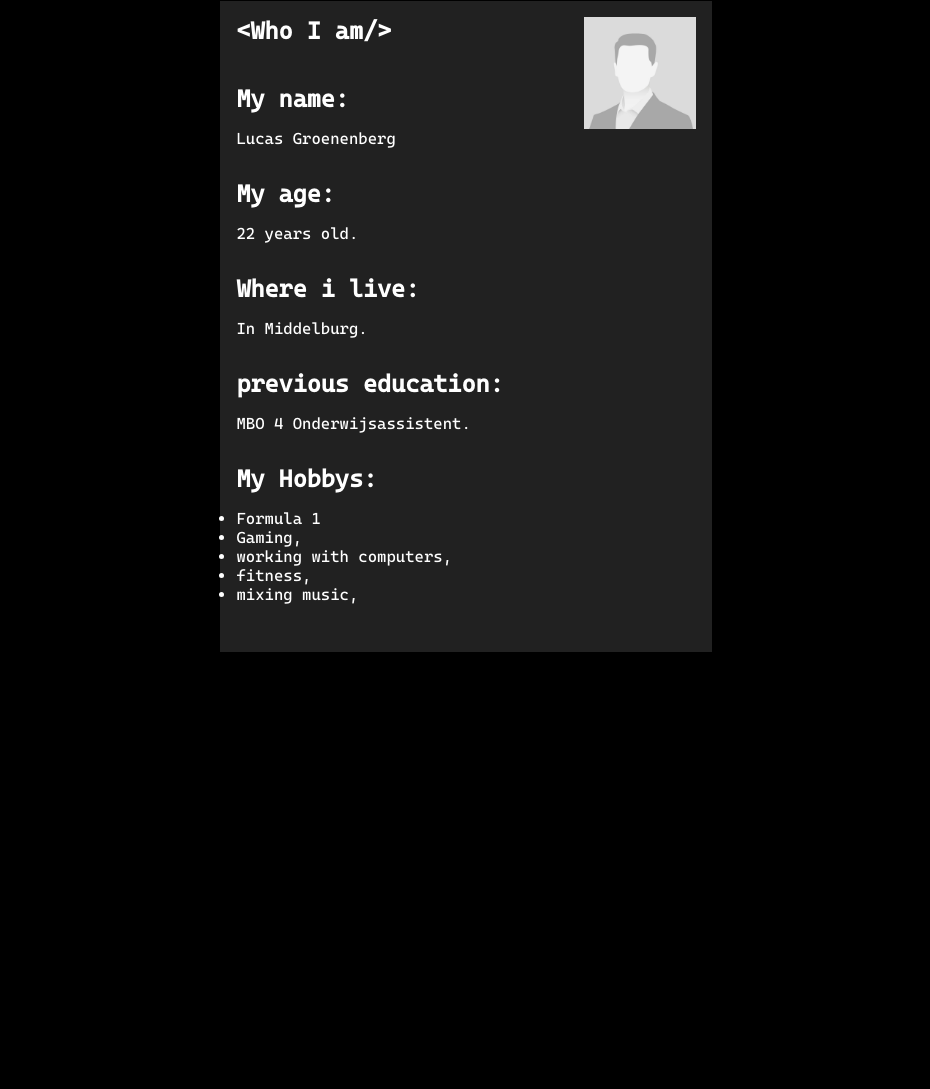
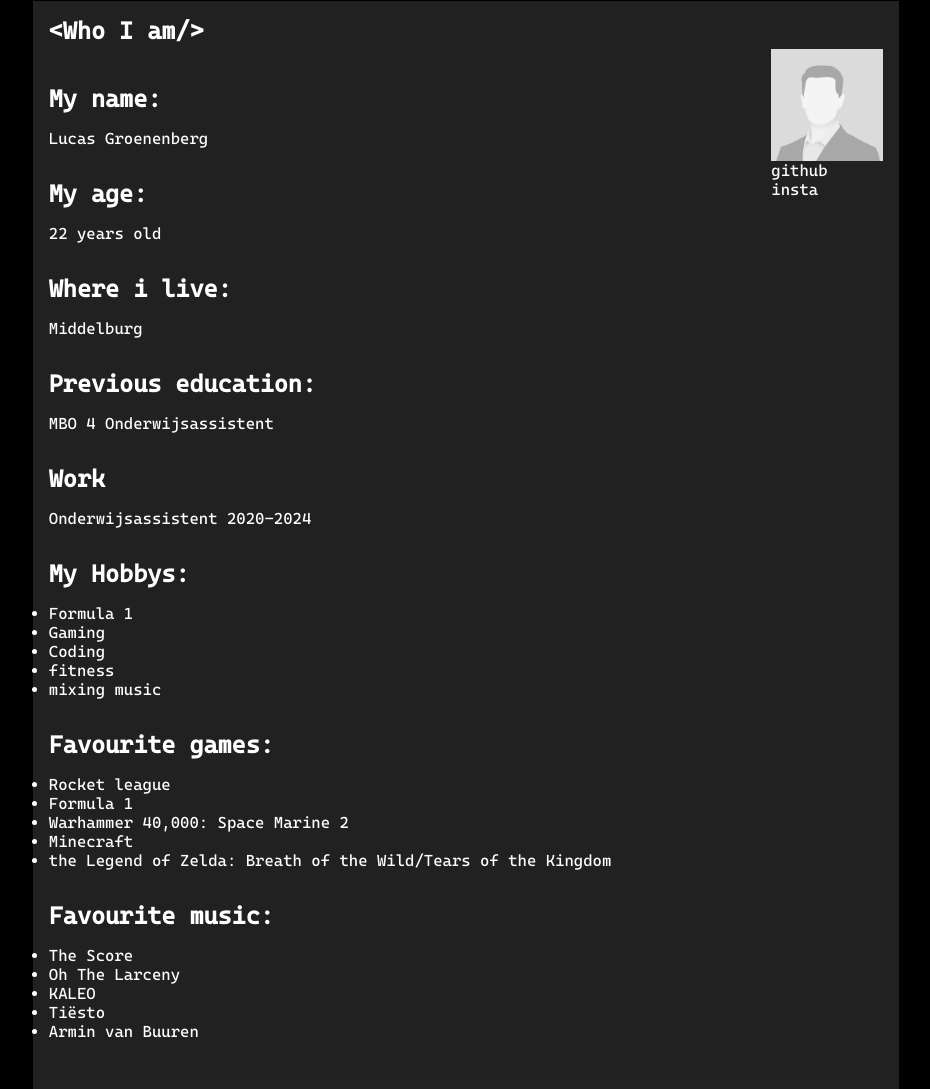
Before and after one commit to LDGroenenberg/LDGroen.github.io, a plain HTML site: page html/profile.html in a window 1280 px wide. Shown: the part 149-1238 px from the top of the page, without its empty margins (174-1104 px from the left). Before the commit the page ends 801 px from the top, so only its background shows below. Drawn offline with Linux system fonts and the light colour scheme.

Commit message:
update index.html/css, profile.html/css, faq.html/css

```diff
--- a/css/faqstyles.css
+++ b/css/faqstyles.css
@@ -4,8 +4,6 @@
 }
 
 * {
-    background-color: black;
-    color: white;
     font-family: 'cascadia-mono';
     size: 10px;
     box-sizing: border-box;
@@ -13,21 +11,27 @@
     margin: 0;
 }
 
+html {
+    background-color: black;
+    color: white;
+}
+
 /* Header-menu bar */
 header {
     display: flex;
     justify-content: space-between;
     align-items: center;
-    padding: 1rem;
-    position: sticky;
+    padding: 2rem 1rem;
+    margin-bottom: 3rem;
+    position: relative;
 }
 
 .headertitle h1 {
     font-size: 2rem;
-
+    color: white;
 }
 
-.headerbuttons nav a {
+.headerbuttons {
     display: flex;
     flex-direction: row;
     gap: 1rem;
@@ -35,6 +39,11 @@ header {
 
 .headerbuttons a {
     text-decoration: none;
+    color: white;
+}
+
+.headerbuttons p {
+    color: white;
 }
 
 .homebutton:hover {
@@ -56,3 +65,24 @@ header {
 .faqbutton:hover {
     color: #b889b2;
 }
+
+/* main */
+main {
+    display: flex;
+    flex-direction: column;
+    align-items: center;
+    gap: 5rem;
+}
+
+main section {
+    background-color: #212121;
+    padding: 1rem;
+}
+
+main section h2 {
+    font-size: 1rem;
+    margin-bottom: 1rem;
+}
+
+.print-scan {
+}
--- a/css/profilestyles.css
+++ b/css/profilestyles.css
@@ -66,11 +66,13 @@ header {
     color: #b889b2;
 }
 
+/* Main content */
 main{
     display: flex;
     justify-content: center;
 
 }
+
 
 .myprofile {
     display: flex;
@@ -79,13 +81,15 @@ main{
 
 }
 
+
 .aboutme {
-    display: flex ;
+    display: flex;
     flex-direction: column;
 }
 
-.title {
-    margin-bottom: 2rem;;
+.aboutme-title {
+    margin-bottom: 2rem;
+    padding-bottom: 0.5rem;
 }
 
 .aboutme-part {
@@ -96,15 +100,15 @@ main{
     margin-bottom: 1rem;
 }
 
-.title {
-    padding-bottom: 0.5rem;
-}
 
 .links {
-    margin-left: 5rem;
+    display: flex;
+    flex-direction: column;
+    margin-left: 10rem;
 }
 
 .profilepic {
+    margin-top: 2rem;
     width: 7rem;
     height: auto;
 }
--- a/html/profile.html
+++ b/html/profile.html
@@ -21,7 +21,7 @@
     <main>
         <div class="myprofile">
         <section class="aboutme">
-            <div class="title">
+            <div class="aboutme-title">
                 <h1>&lt;Who I am/&gt;</h1>
             </div>
             <div class="aboutme-part">
@@ -30,31 +30,61 @@
             </div>
             <div class="aboutme-part">
                 <h2>My age:</h2>
-                <p>22 years old.</p>
+                <p>22 years old</p>
             </div>
             <div class="aboutme-part">
                 <h2>Where i live:</h2>
-                <p>In Middelburg.</p>
+                <p>Middelburg</p>
             </div>
             <div class="aboutme-part">
-                <h2>previous education:</h2>
-                <p>MBO 4 Onderwijsassistent.</p>
+                <h2>Previous education:</h2>
+                <p>MBO 4 Onderwijsassistent</p>
+            </div>
+            <div class="aboutme-part">
+                <h2>Work</h2>
+                <p>Onderwijsassistent 2020-2024</p>
             </div>
             <div class="aboutme-part">
                 <h2>My Hobbys:</h2>
                 <ul>
                     <li>Formula 1</li>
-                    <li>Gaming,</li>
-                    <li>working with computers,</li>
-                    <li>fitness,</li>
-                    <li>mixing music,</li>
+                    <li>Gaming</li>
+                    <li>Coding</li>
+                    <li>fitness</li>
+                    <li>mixing music</li>
+                </ul>
+            </div>
+            <div class="aboutme-part">
+                <h2>Favourite games:</h2>
+                <ul>
+                    <li>Rocket league</li>
+                    <li>Formula 1</li>
+                    <li>Warhammer 40,000: Space Marine 2</li>
+                    <li>Minecraft</li>
+                    <li>the Legend of Zelda: Breath of the Wild/Tears of the Kingdom</li>
+                </ul>
+            </div>
+            <div class="aboutme-part">
+                <h2>Favourite music:</h2>
+                <ul>
+                    <li>The Score</li>
+                    <li>Oh The Larceny</li>
+                    <li>KALEO</li>
+                    <li>Tiësto</li>
+                    <li>Armin van Buuren</li>
                 </ul>
             </div>
         </section>
         <section class="links">
             <img class="profilepic" src="../resources/profile.png">
+            <a>github</a>
+            <a>insta</a>
+
         </section>
     </div>
     </main>
+    <footer>
+
+    </footer>
 </body>
 </html>
```
Also changed, not shown: css/indexstyles.css (+22 -3 lines), html/faq.html (+39 -1 lines), index.html (renamed from html/index.html, +5 -4 lines).
